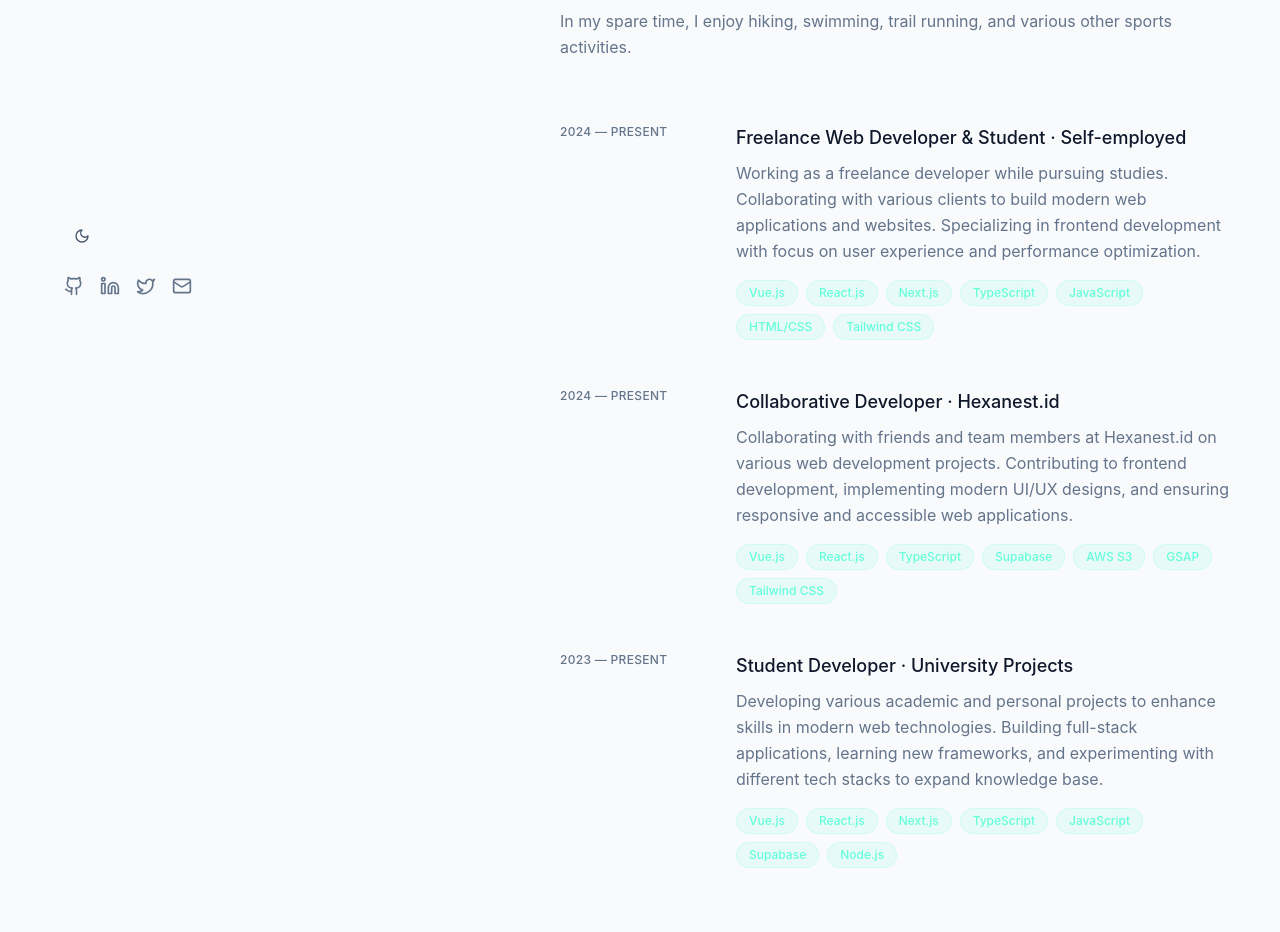
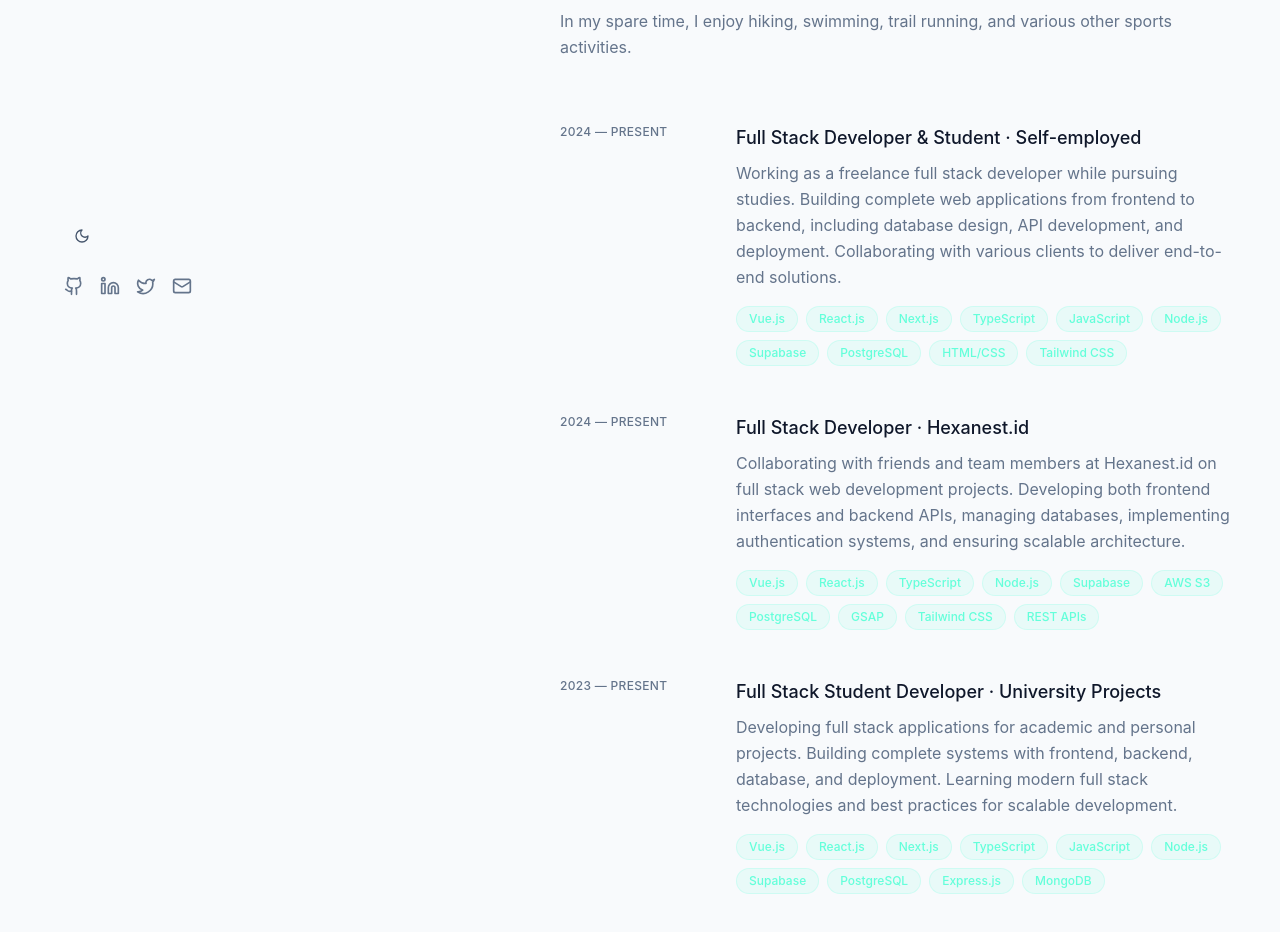
Before and after one commit to potydev/portfolio-potydev, a React (Vite) app: page / in a window 1280 px wide. Shown: the part 440-1372 px from the top of the page. Built offline with nearby package versions, Linux system fonts and the light colour scheme.

Commit message:
Update Experience: Emphasize Full Stack Developer role with backend skills

```diff
--- a/src/components/Experience.jsx
+++ b/src/components/Experience.jsx
@@ -3,28 +3,28 @@ const Experience = () => {
     {
       id: 1,
       period: "2024 — PRESENT",
-      title: "Freelance Web Developer & Student",
+      title: "Full Stack Developer & Student",
       company: "Self-employed",
-      description: "Working as a freelance developer while pursuing studies. Collaborating with various clients to build modern web applications and websites. Specializing in frontend development with focus on user experience and performance optimization.",
-      technologies: ["Vue.js", "React.js", "Next.js", "TypeScript", "JavaScript", "HTML/CSS", "Tailwind CSS"],
+      description: "Working as a freelance full stack developer while pursuing studies. Building complete web applications from frontend to backend, including database design, API development, and deployment. Collaborating with various clients to deliver end-to-end solutions.",
+      technologies: ["Vue.js", "React.js", "Next.js", "TypeScript", "JavaScript", "Node.js", "Supabase", "PostgreSQL", "HTML/CSS", "Tailwind CSS"],
       link: "#"
     },
     {
       id: 2,
       period: "2024 — PRESENT",
-      title: "Collaborative Developer",
+      title: "Full Stack Developer",
       company: "Hexanest.id",
-      description: "Collaborating with friends and team members at Hexanest.id on various web development projects. Contributing to frontend development, implementing modern UI/UX designs, and ensuring responsive and accessible web applications.",
-      technologies: ["Vue.js", "React.js", "TypeScript", "Supabase", "AWS S3", "GSAP", "Tailwind CSS"],
+      description: "Collaborating with friends and team members at Hexanest.id on full stack web development projects. Developing both frontend interfaces and backend APIs, managing databases, implementing authentication systems, and ensuring scalable architecture.",
+      technologies: ["Vue.js", "React.js", "TypeScript", "Node.js", "Supabase", "AWS S3", "PostgreSQL", "GSAP", "Tailwind CSS", "REST APIs"],
       link: "https://hexanest.id"
     },
     {
       id: 3,
       period: "2023 — PRESENT",
-      title: "Student Developer",
+      title: "Full Stack Student Developer",
       company: "University Projects",
-      description: "Developing various academic and personal projects to enhance skills in modern web technologies. Building full-stack applications, learning new frameworks, and experimenting with different tech stacks to expand knowledge base.",
-      technologies: ["Vue.js", "React.js", "Next.js", "TypeScript", "JavaScript", "Supabase", "Node.js"],
+      description: "Developing full stack applications for academic and personal projects. Building complete systems with frontend, backend, database, and deployment. Learning modern full stack technologies and best practices for scalable development.",
+      technologies: ["Vue.js", "React.js", "Next.js", "TypeScript", "JavaScript", "Node.js", "Supabase", "PostgreSQL", "Express.js", "MongoDB"],
       link: "#"
     }
   ]
```
